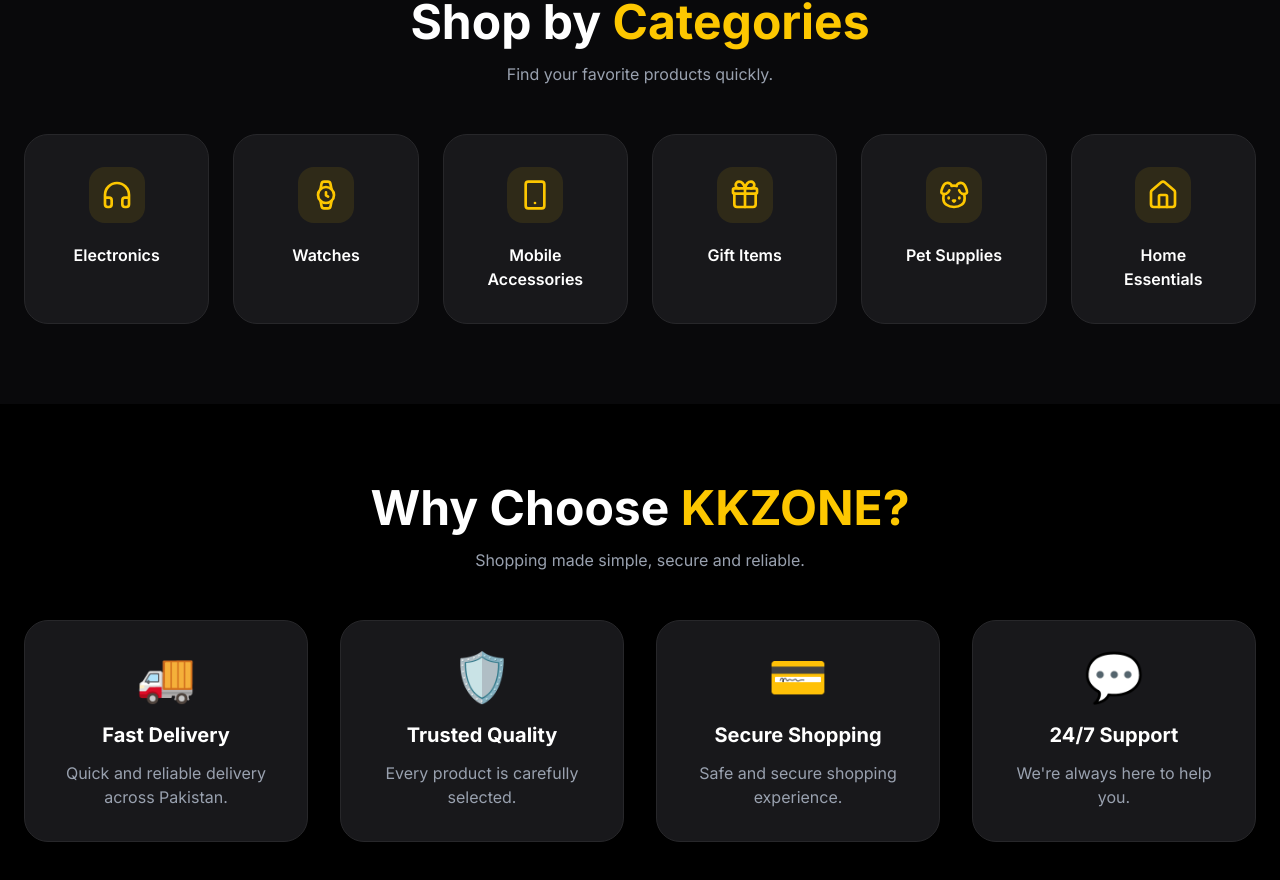
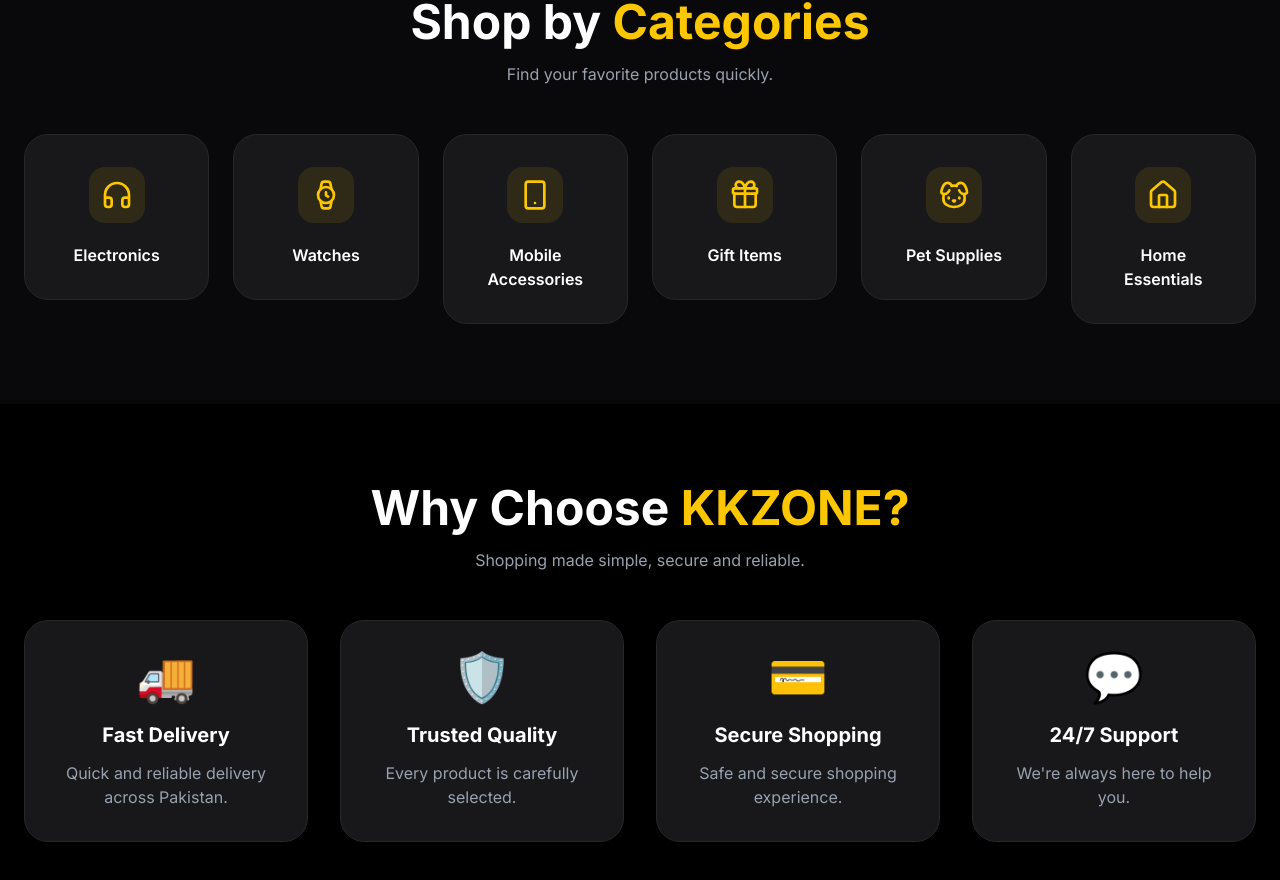
Before and after one commit to kkzone754/kkzone, a Next.js app: page / in a window 1280 px wide. Shown: the part 1713-2593 px from the top of the page. Built offline with nearby package versions, Linux system fonts and the light colour scheme.

Commit message:
Fix: Make homepage categories navigable

```diff
--- a/app/components/Categories.tsx
+++ b/app/components/Categories.tsx
@@ -9,6 +9,7 @@ import {
   Home,
 } from "lucide-react";
 import { motion } from "framer-motion";
+import Link from "next/link";
 
 export default function Categories() {
   const categories = [
@@ -40,6 +41,11 @@ export default function Categories() {
             const Icon = category.icon;
 
             return (
+              <Link
+                key={category.name}
+                href={`/shop?category=${encodeURIComponent(category.name)}`}
+                className="block"
+              >
               <motion.div
                 key={category.name}
                 initial={{ opacity: 0, y: 25 }}
@@ -63,6 +69,7 @@ export default function Categories() {
                   {category.name}
                 </h3>
               </motion.div>
+              </Link>
             );
           })}
         </div>
```
